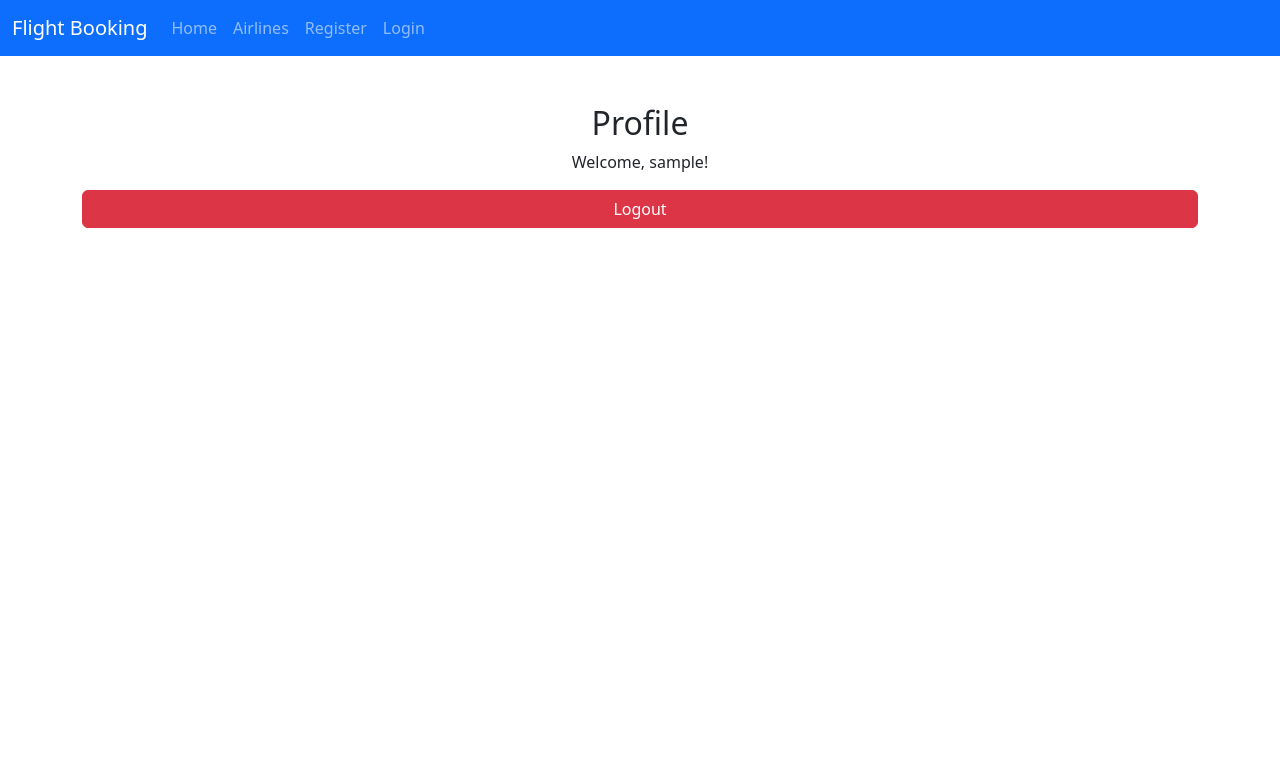
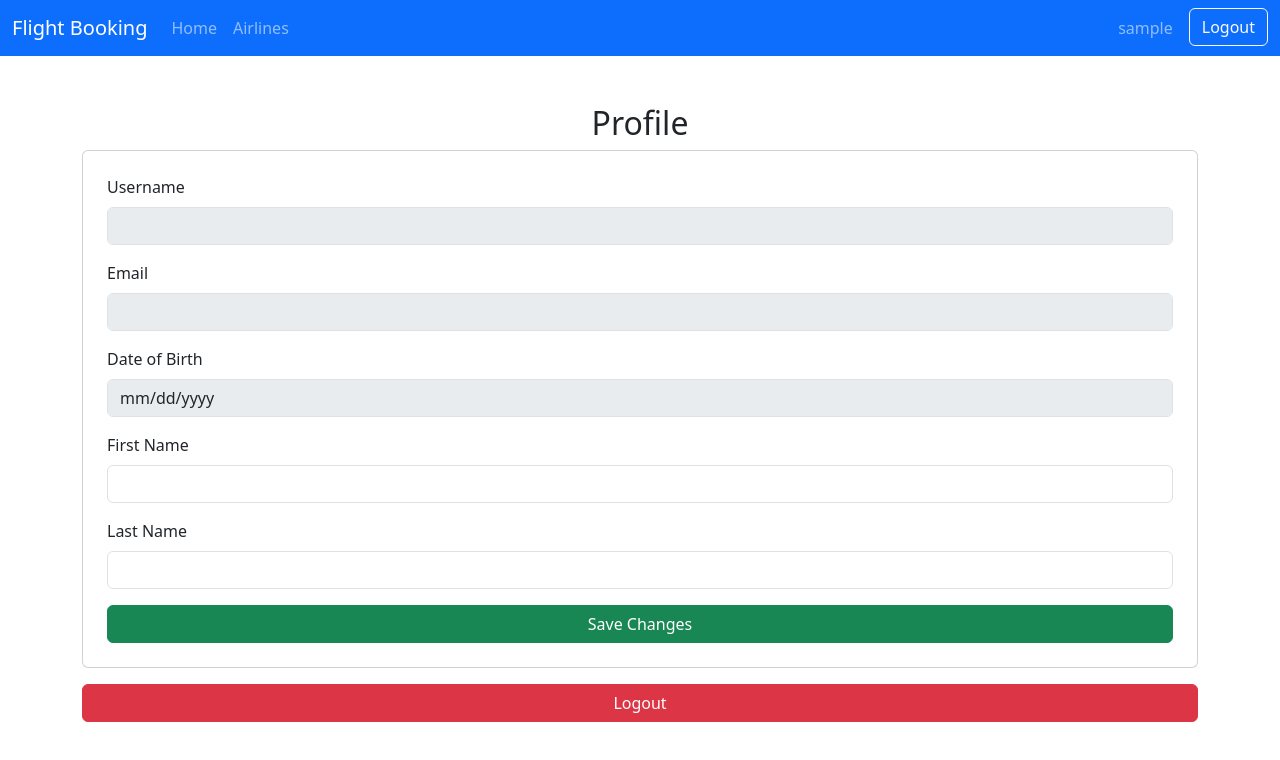
Before and after one commit to MDugalic/flighbooking, a React (Vite) app in the folder frontend/: page /profile in a window 1280 px wide. Shown: the top 760 px of the page. Built offline with nearby package versions, Linux system fonts and the light colour scheme; no server answers; sample sign-in values are in the browser's storage.

Commit message:
Added profile page

```diff
--- a/frontend/src/components/Header.jsx
+++ b/frontend/src/components/Header.jsx
@@ -1,27 +1,66 @@
-import { Link } from "react-router-dom";
+import { Link, useNavigate } from "react-router-dom";
+import { useEffect, useState } from "react";
 
 const Header = () => {
+  const [user, setUser] = useState(null);
+  const navigate = useNavigate();
+
+  useEffect(() => {
+    const firstName = localStorage.getItem("firstName");
+    const lastName = localStorage.getItem("lastName");
+    const username = localStorage.getItem("username");
+
+    if (firstName && lastName) {
+      setUser({ firstName, lastName });
+    } else if (username) {
+      setUser({ firstName: username, lastName: "" }); // Prikazuje samo username ako nema firstName i lastName
+    }
+  }, []);
+
+  const handleLogout = () => {
+    localStorage.clear();
+    setUser(null);
+    navigate("/login");
+  };
+
   return (
     <nav className="navbar navbar-expand-lg navbar-dark bg-primary w-100">
       <div className="container-fluid">
-    <a className="navbar-brand" href="#">Flight Booking</a>
-    <button className="navbar-toggler" type="button" data-bs-toggle="collapse" data-bs-target="#navbarNav" aria-controls="navbarNav" aria-expanded="false" aria-label="Toggle navigation">
+        <Link className="navbar-brand" to="/">Flight Booking</Link>
+        <button className="navbar-toggler" type="button" data-bs-toggle="collapse" data-bs-target="#navbarNav">
           <span className="navbar-toggler-icon"></span>
         </button>
         <div className="collapse navbar-collapse" id="navbarNav">
-      <ul className="navbar-nav">
+          <ul className="navbar-nav me-auto">
             <li className="nav-item">
-          <a className="nav-link" href="#">Home</a>
+              <Link className="nav-link" to="/">Home</Link>
             </li>
             <li className="nav-item">
-          <a className="nav-link" href="#">Airlines</a>
+              <Link className="nav-link" to="/airlines">Airlines</Link>
+            </li>
+          </ul>
+          <ul className="navbar-nav">
+            {user ? (
+              <>
+                <li className="nav-item">
+                  <Link className="nav-link" to="/profile">
+                    {user.firstName} {user.lastName}
+                  </Link>
                 </li>
                 <li className="nav-item">
-          <a className="nav-link" href="#">Register</a>
+                  <button className="btn btn-outline-light ms-2" onClick={handleLogout}>Logout</button>
+                </li>
+              </>
+            ) : (
+              <>
+                <li className="nav-item">
+                  <Link className="nav-link" to="/register">Register</Link>
                 </li>
                 <li className="nav-item">
-          <a className="nav-link" href="#">Login</a>
+                  <Link className="nav-link" to="/login">Login</Link>
                 </li>
+              </>
+            )}
           </ul>
         </div>
       </div>
--- a/frontend/src/pages/Login.jsx
+++ b/frontend/src/pages/Login.jsx
@@ -17,11 +17,16 @@ const Login = () => {
     e.preventDefault();
     try {
       const response = await axios.post(`${API_URL}/user/login`, user);
+
+      // Čuvamo podatke korisnika u localStorage
       localStorage.setItem("token", response.data.token);
       localStorage.setItem("username", response.data.username);
       localStorage.setItem("role", response.data.role);
+      localStorage.setItem("firstName", response.data.firstName);
+      localStorage.setItem("lastName", response.data.lastName);
+
       setMessage("Login successful!");
-      navigate("/profile"); // Redirektuje na profil stranicu
+      navigate("/profile"); // Preusmeravanje na profil
     } catch (error) {
       setMessage("Invalid username or password");
     }
--- a/frontend/src/pages/Profile.jsx
+++ b/frontend/src/pages/Profile.jsx
@@ -1,18 +1,60 @@
 import { useEffect, useState } from "react";
 import { useNavigate } from "react-router-dom";
+import axios from "axios";
+
+const API_URL = import.meta.env.VITE_API_URL;
 
 const Profile = () => {
-  const [username, setUsername] = useState("");
+  const [user, setUser] = useState({
+    username: "",
+    firstName: "",
+    lastName: "",
+    email: "",
+    dateOfBirth: "",
+    gender: ""
+  });
+
   const navigate = useNavigate();
 
   useEffect(() => {
-    const storedUsername = localStorage.getItem("username");
-    if (!storedUsername) {
+    const token = localStorage.getItem("token");
+    if (!token) {
       navigate("/login");
     } else {
-      setUsername(storedUsername);
+      fetchUserProfile(token);
     }
   }, [navigate]);
+
+  const fetchUserProfile = async (token) => {
+    try {
+      const response = await axios.get(`${API_URL}/user/profile`, {
+        headers: { Authorization: `Bearer ${token}` }
+      });
+      setUser(response.data);
+    } catch (error) {
+      console.error("Error fetching user profile:", error);
+    }
+  };
+
+  const handleChange = (e) => {
+    setUser({ ...user, [e.target.name]: e.target.value });
+  };
+
+  const handleUpdate = async (e) => {
+    e.preventDefault();
+    try {
+      const token = localStorage.getItem("token");
+      await axios.put(`${API_URL}/user/profile/update`, {
+        firstName: user.firstName,
+        lastName: user.lastName
+      }, {
+        headers: { Authorization: `Bearer ${token}` }
+      });
+      alert("Profile updated successfully!");
+    } catch (error) {
+      console.error("Error updating profile:", error);
+    }
+  };
 
   const handleLogout = () => {
     localStorage.clear();
@@ -22,8 +64,30 @@ const Profile = () => {
   return (
     <div className="container mt-5">
       <h2 className="text-center">Profile</h2>
-      <p className="text-center">Welcome, {username}!</p>
-      <button className="btn btn-danger w-100" onClick={handleLogout}>Logout</button>
+      <form onSubmit={handleUpdate} className="card p-4">
+        <div className="mb-3">
+          <label className="form-label">Username</label>
+          <input type="text" className="form-control" value={user.username} disabled />
+        </div>
+        <div className="mb-3">
+          <label className="form-label">Email</label>
+          <input type="email" className="form-control" value={user.email} disabled />
+        </div>
+        <div className="mb-3">
+          <label className="form-label">Date of Birth</label>
+          <input type="date" className="form-control" value={user.dateOfBirth} disabled />
+        </div>
+        <div className="mb-3">
+          <label className="form-label">First Name</label>
+          <input type="text" className="form-control" name="firstName" value={user.firstName} onChange={handleChange} required />
+        </div>
+        <div className="mb-3">
+          <label className="form-label">Last Name</label>
+          <input type="text" className="form-control" name="lastName" value={user.lastName} onChange={handleChange} required />
+        </div>
+        <button type="submit" className="btn btn-success w-100">Save Changes</button>
+      </form>
+      <button className="btn btn-danger w-100 mt-3" onClick={handleLogout}>Logout</button>
     </div>
   );
 };
```
Also changed, not shown: 14 other files (tests, documents, lock files or other folders). Lines whose indentation alone changed are shown as unchanged.
